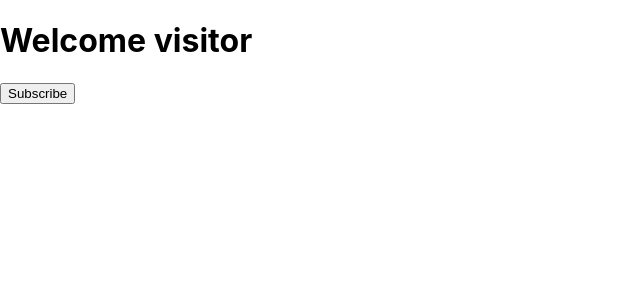
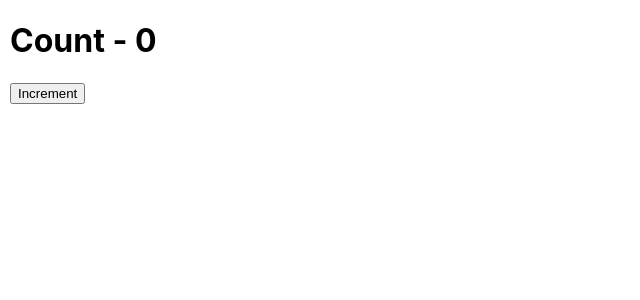
Before and after one commit to Rujuta-B/extra, a React (Create React App) app in the folder my-app/: page / in a window 1280 px wide. Shown: the top 300 px of the page, without its empty margins (0-640 px from the left). Built offline with nearby package versions, Linux system fonts and the light colour scheme.

Commit message:
state and setState practice

```diff
--- a/my-app/src/App.js
+++ b/my-app/src/App.js
@@ -1,9 +1,11 @@
-import React, { Component } from 'react'
-import Message from "./components/Message";
+import React from 'react'
+// import Message from "./components/Message";
+import Counter from './components/Counter';
 function App() {
   return (
     <div className="App">
-     < Message />
+    <Counter />
+     {/* < Message /> */}
     </div>
   );
 }
--- /dev/null
+++ b/my-app/src/components/Counter.js
@@ -0,0 +1,27 @@
+import React, { Component } from 'react'
+
+class Counter extends Component {
+    constructor(){
+        super(  )
+        this.state = {
+            count : 0
+        }
+    }
+
+    increment(){
+        this.setState({
+            count : this.state.count + 1
+        })
+    }
+
+  render() {
+    return (
+      <div>
+          <h1>Count - {this.state.count}</h1>
+          <button onClick={() => this.increment()}>Increment</button>
+      </div>
+    )
+  }
+}
+
+export default Counter
--- a/my-app/src/components/Message.js
+++ b/my-app/src/components/Message.js
@@ -8,11 +8,17 @@
         }
     }
 
+    changeMessage(){
+      this.setState({
+        message: 'Thankyou Visitor'
+      })
+    }
+
   render() {
     return (
       <div>
         <h1>{this.state.message}</h1>
-        <button>Subscribe</button>
+        <button onClick={ () => this.changeMessage() }>Subscribe</button>
 
       </div>
     )
--- a/my-app/src/index.css
+++ b/my-app/src/index.css
@@ -1,5 +1,5 @@
 body {
-  margin: 0;
+  margin: 10px;
   font-family: -apple-system, BlinkMacSystemFont, 'Segoe UI', 'Roboto', 'Oxygen',
     'Ubuntu', 'Cantarell', 'Fira Sans', 'Droid Sans', 'Helvetica Neue',
     sans-serif;
```
